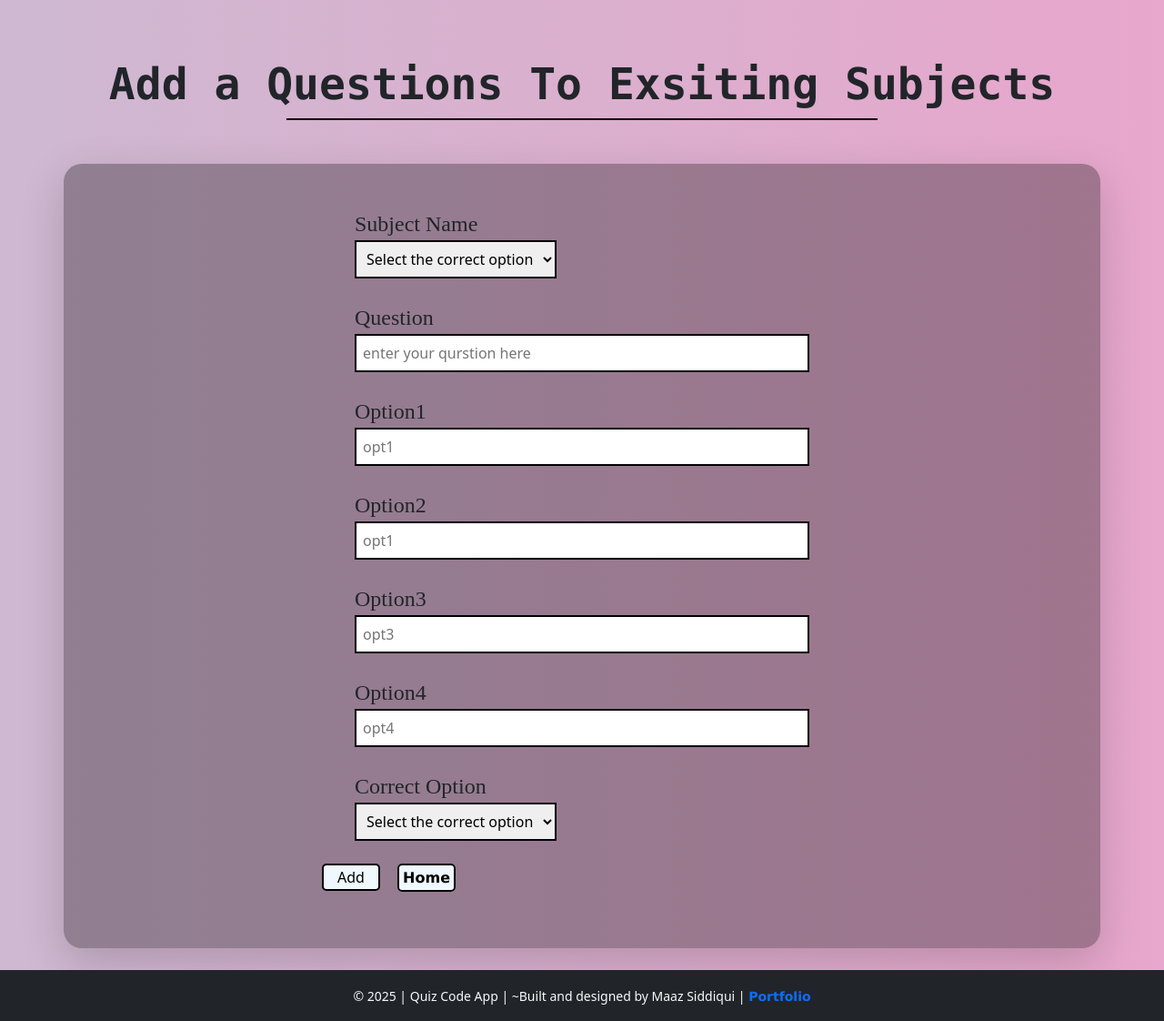
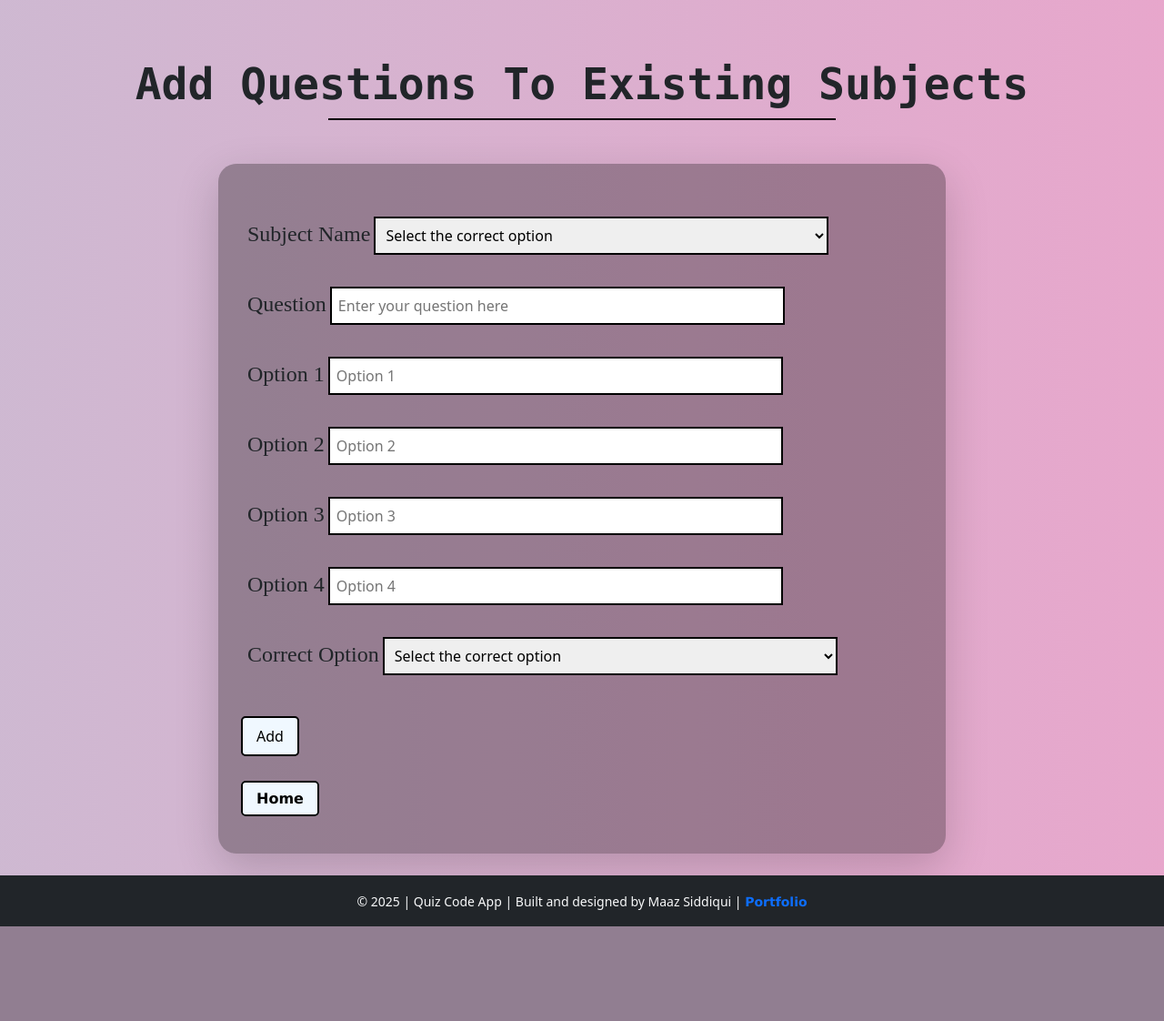
Before and after one commit to maazsiddiqui79/Quiz-code__Using-Django, a Django app: page /add_new_question in a window 1280 px wide. Shown: the whole page at 91% size. After the commit the page ends 1018 px from the top, so only its background shows below. Run offline with Django 5.2, Linux system fonts and the light colour scheme; data comes from the database, SQL or seed files in the repository; both versions use the stored data as it was after the commit.

Commit message:
Fixed a minor bug

```diff
--- a/QuizCode/Quizapp/views.py
+++ b/QuizCode/Quizapp/views.py
@@ -27,7 +27,10 @@ def quiz(request,subject_id):
                 msg = "Don't worry, you'll do better next time! 💪"
             elif score>=total/2:
                 msg = "Champion! Keep up the great work! 🏅<br> New adventures await!🤜🤛"
-        return render(request,'result.html',{'score':score,'total':total,'retry':subject.id,"msg":msg})
+        try:
+          return render(request,'result.html',{'score':score,'total':total,'retry':subject.id,"msg":msg})
+        except Exception as e :
+          return redirect('invalid_url', xyz='quiz_error')
 
     return render(request,'quiz.html',{'sub':subject,'ques':questions})
 
--- a/QuizCode/templates/base.html
+++ b/QuizCode/templates/base.html
@@ -1,8 +1,8 @@
 <!DOCTYPE html>
 <html lang="en">
-<head>
-    <meta charset="UTF-8">
-    <meta name="viewport" content="width=device-width, initial-scale=1.0">
+  <head>
+    <meta charset="UTF-8" />
+    <meta name="viewport" content="width=device-width, initial-scale=1.0" />
     <link
       href="https://cdn.jsdelivr.net/npm/bootstrap@5.3.7/dist/css/bootstrap.min.css"
       rel="stylesheet"
@@ -17,15 +17,11 @@
 
     {% block style %}{% endblock %}
     <title>{% block title %}{% endblock %}</title>
-</head>
-<body>
+  </head>
+  <body>
     <header></header>
-    <main>
-        {% block body %}{% endblock body %}
-    </main>
-
+    <main>{% block body %}{% endblock body %}</main>
 
     {% include "footer.html" %}
-
-</body>
+  </body>
 </html>
--- a/QuizCode/templates/footer.html
+++ b/QuizCode/templates/footer.html
@@ -1,6 +1,6 @@
 <style>
   main {
-      flex: 1; /* pushes footer down */
+    flex: 1;
   }
   body {
     margin: 0;
@@ -8,24 +8,30 @@
     flex-direction: column;
     min-height: 100vh;
   }
-  a{
+  a {
     font-weight: bolder;
-    font-family:Verdana, Geneva, Tahoma, sans-serif;
+    font-family: Verdana, Geneva, Tahoma, sans-serif;
     text-decoration: none;
   }
-
-
   a:hover {
     text-decoration: underline;
   }
+
+  /* Responsive */
+  @media (max-width: 768px) {
+    footer small {
+      font-size: 0.8rem;
+    }
+  }
 </style>
-<body>
 
 <footer class="bg-dark text-light py-3 mt-4">
   <div class="container text-center text-decoration-none">
     <small>
-        &copy; 2025 | Quiz Code App | ~Built and designed by Maaz Siddiqui | <a target="_blank" href="https://the-maaz-portfolio.vercel.app/" >Portfolio</a>
+      &copy; 2025 | Quiz Code App | Built and designed by Maaz Siddiqui |
+      <a target="_blank" href="https://the-maaz-portfolio.vercel.app/"
+        >Portfolio</a
+      >
     </small>
   </div>
 </footer>
-</body>
--- a/QuizCode/templates/new_question.html
+++ b/QuizCode/templates/new_question.html
@@ -1,6 +1,6 @@
 {% extends "base.html" %}
 
-{% block title %}Add new subject{% endblock %}
+{% block title %}Add new question{% endblock %}
 
 {% block style %}
 <style>
@@ -19,82 +19,95 @@
     50% { background-position: 100% 50%; }
     100% { background-position: 0% 50%; }
   }
+
   .my-input {
     border: 2px solid black;
     padding: 7px;
     margin-bottom: 25px;
+    width: 100%;
+    max-width: 500px;
+    box-sizing: border-box;
   }
 
-    button,
-    .alink {
+  button, .alink {
     border: 2px solid black;
     color: black;
     text-decoration: none;
     transition: all 0.1s ease-in-out;
-        padding-left: 15px;
-        padding-right: 15px;
-        margin-right: 15px;
-        margin-bottom: 15px;
+    padding: 8px 15px;
+    margin: 10px 5px;
     border-radius: 5px;
     background-color: aliceblue;
+    cursor: pointer;
   }
 
-    button:hover{
-        text-decoration: none;
-        transform: scale(1.2);
-        box-shadow: 0px 0px 5px rgba(0, 0, 0, 0.3);
+  button:hover, .alink:hover {
+    transform: scale(1.1);
+    box-shadow: 0px 0px 5px rgba(0,0,0,0.3);
     background-color: black;
     color: whitesmoke;
   }
 
-    .alink:hover{
-        text-decoration: none;
-        font-size: 16px;
-        box-shadow: 0px 0px 5px rgba(0, 0, 0, 0.3);
-        background-color: black;
-        color: whitesmoke;
-
-
+  .hrr, .hrr1 {
+    border-bottom: black 2px solid;
+    width: 50%;
+    max-width: 100%;
+    margin: auto ;
   }
 
-    .hrr {
-        border-bottom: black 2px solid;
-        width: 370px;
-        margin: 0px auto;
+  .form-container {
+    max-width: 800px;
+    width: 100%;
+    margin: auto;
+    padding: 20px;
+    border-radius: 20px;
+    background-color: rgba(0,0,0,0.3);
   }
 
+  .col-8.container {
+    width: 100%;
+    margin: 10px 0;
+  }
+
+  @media (max-width: 768px) {
+    h1 {
+      font-size: 1.6rem;
+    }
+    .my-input {
+      max-width: 100%;
+    }
+    button, .alink {
+      width: 100%;
+      margin: 5px 0;
+    }
     .hrr1 {
-        border-bottom: black 2px solid;
-        width: 650px;
-        margin: 5px auto;
+      width: 90%;
+    }
   }
 </style>
 {% endblock style %}
 
 {% block body %}
 <div class="container pt-3 mb-5 text-center font-monospace">
-    <h1 class=" display-5 fw-bold mt-5 ">Add a Questions To Exsiting Subjects</h1>
+  <h1 class="display-5 fw-bold mt-5">Add Questions To Existing Subjects</h1>
   <div class="hrr1"></div>
 </div>
 
-
 {% if messages %}
   {% for i in messages %}
-<div class="alert alert-{{i.tags}} fade show " role="alert">
+    <div class="alert alert-{{i.tags}} fade show" role="alert">
       <strong>{{i}}</strong>
-    <button type="button" class="btn-close " data-bs-dismiss="alert" aria-label="Close"></button>
+      <button type="button" class="btn-close" data-bs-dismiss="alert" aria-label="Close"></button>
     </div>
   {% endfor %}
 {% endif %}
-<div class="col-12 shadow-lg container d-flex justify-content-center align-items-center  py-5"
-style="border-radius: 20px;background-color:rgba(0, 0, 0, 0.304)">
 
-    <form action="/add_new_question" method="post">
+<div class="col-12 shadow-lg form-container d-flex flex-column justify-content-center align-items-center py-5">
+  <form action="/add_new_question" method="post" class="w-100">
     {% csrf_token %}
-        <div class="col-8 container me-4 ms-4 ">
-            <label class="" style="font-family: 'Times New Roman', Times, serif;font-size:x-large;"
-            for="sub_name">Subject Name</label>
 
+    <div class="col-8 container">
+      <label for="sub_name" style="font-family: 'Times New Roman', Times, serif; font-size:x-large;">Subject Name</label>
       <select name="sub_name" id="sub_name" class="my-input" required>
         <option value="" disabled selected>Select the correct option</option>
         {% for i in all_sub %}
@@ -103,57 +116,45 @@ style="border-radius: 20px;background-color:rgba(0, 0, 0, 0.304)">
       </select>
     </div>
 
-        <div class="col-8 container me-4 ms-4 ">
-            <label class="" style="font-family: 'Times New Roman', Times, serif;font-size:x-large;"
-                for="q_text">Question</label> <br>
-            <input class="my-input" type="text" name="q_text" id="q_text" required
-                placeholder="enter your qurstion here" style="width: 500px;" autocomplete="off">
+    <div class="col-8 container">
+      <label for="q_text" style="font-family: 'Times New Roman', Times, serif; font-size:x-large;">Question</label>
+      <input class="my-input" type="text" name="q_text" id="q_text" required placeholder="Enter your question here" autocomplete="off">
     </div>
 
-        <div class="col-8 container me-4 ms-4 ">
-            <label class="" style="font-family: 'Times New Roman', Times, serif;font-size:x-large;"
-                for="opt1">Option1</label> <br>
-
-            <input class="my-input" type="text" name="opt1" id="opt1" required placeholder="opt1"
-                style="width: 500px;" autocomplete="off">
+    <div class="col-8 container">
+      <label for="opt1" style="font-family: 'Times New Roman', Times, serif; font-size:x-large;">Option 1</label>
+      <input class="my-input" type="text" name="opt1" id="opt1" required placeholder="Option 1" autocomplete="off">
     </div>
 
-        <div class="col-8 container me-4 ms-4 ">
-            <label class="" style="font-family: 'Times New Roman', Times, serif;font-size:x-large;"
-                for="opt2">Option2</label> <br>
-            <input class="my-input" type="text" name="opt2" id="opt2" required placeholder="opt1"
-                style="width: 500px;" autocomplete="off">
+    <div class="col-8 container">
+      <label for="opt2" style="font-family: 'Times New Roman', Times, serif; font-size:x-large;">Option 2</label>
+      <input class="my-input" type="text" name="opt2" id="opt2" required placeholder="Option 2" autocomplete="off">
     </div>
 
-        <div class="col-8 container me-4 ms-4 ">
-            <label class="" style="font-family: 'Times New Roman', Times, serif;font-size:x-large;"
-                for="opt3">Option3</label> <br>
-            <input class="my-input" type="text" name="opt3" id="opt3" required placeholder="opt3"
-                style="width: 500px;" autocomplete="off">
+    <div class="col-8 container">
+      <label for="opt3" style="font-family: 'Times New Roman', Times, serif; font-size:x-large;">Option 3</label>
+      <input class="my-input" type="text" name="opt3" id="opt3" required placeholder="Option 3" autocomplete="off">
     </div>
 
-        <div class="col-8 container me-4 ms-4 ">
-            <label class="" style="font-family: 'Times New Roman', Times, serif;font-size:x-large;"
-                for="opt4q_text">Option4</label> <br>
-            <input class="my-input" type="text" name="opt4" id="opt4" required placeholder="opt4"
-                style="width: 500px;" autocomplete="off">
+    <div class="col-8 container">
+      <label for="opt4" style="font-family: 'Times New Roman', Times, serif; font-size:x-large;">Option 4</label>
+      <input class="my-input" type="text" name="opt4" id="opt4" required placeholder="Option 4" autocomplete="off">
     </div>
 
-        <div class="col-8 container me-4 ms-4 ">
-            <label class="" style="font-family: 'Times New Roman', Times, serif;font-size:x-large;"
-                for="correct_option">Correct Option</label>
-
+    <div class="col-8 container">
+      <label for="correct_option" style="font-family: 'Times New Roman', Times, serif; font-size:x-large;">Correct Option</label>
       <select name="correct_option" id="correct_option" class="my-input" required>
         <option value="" disabled selected>Select the correct option</option>
-                <option value="1">Option1</option>
-                <option value="2">Option2</option>
-                <option value="3">Option3</option>
-                <option value="4">Option4</option>
+        <option value="1">Option 1</option>
+        <option value="2">Option 2</option>
+        <option value="3">Option 3</option>
+        <option value="4">Option 4</option>
       </select>
     </div>
 
     <button type="submit">Add</button>
-        <a href="/" class="alink p-1">Home</a>
+    <br><br>
+    <a href="/" class="alink">Home</a>
   </form>
 </div>
 {% endblock body %}
```
Also changed, not shown: QuizCode/templates/home.html (+21 -23 lines), QuizCode/templates/new_subject.html (+95 -72 lines), QuizCode/templates/result.html (+74 -37 lines), QuizCode/db.sqlite3. Lines whose indentation alone changed are shown as unchanged.
